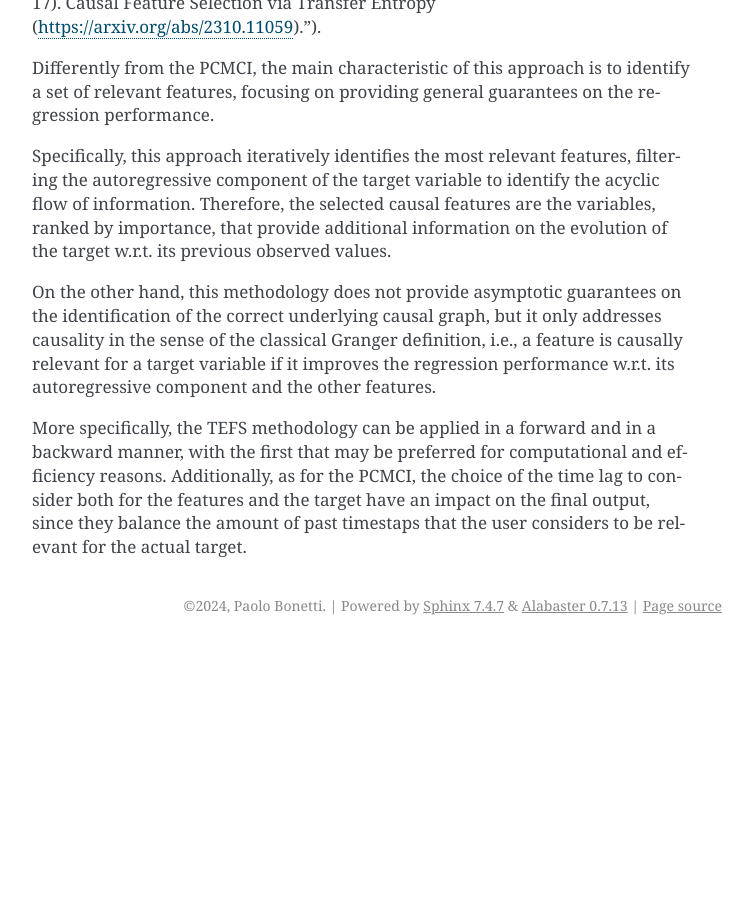
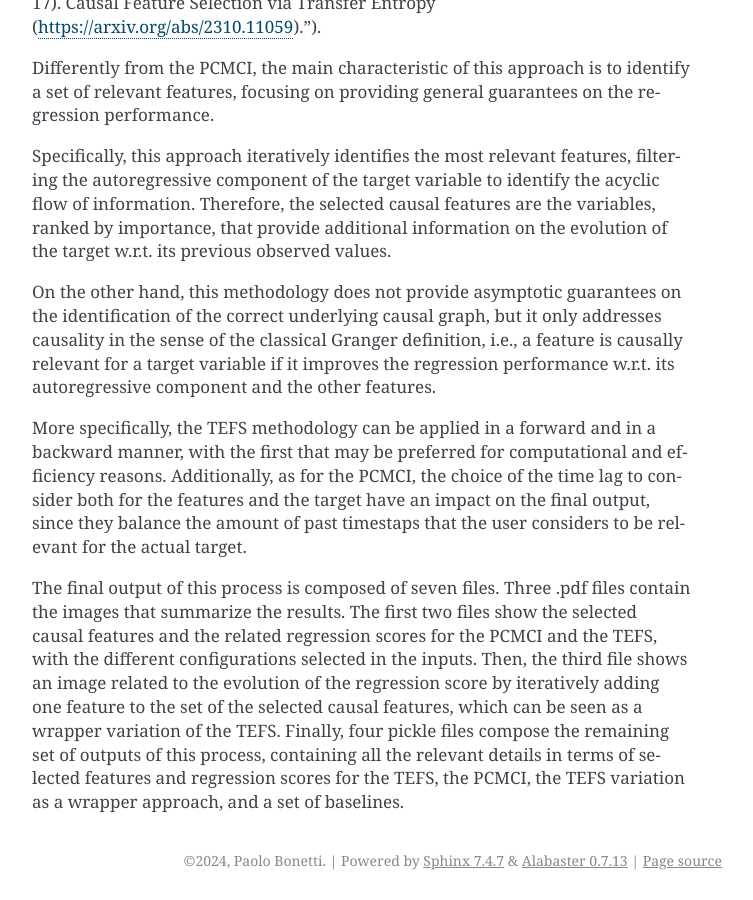
Before and after one commit to climateintelligence/hawk, a Sphinx documentation site: the page built from docs/source/service.rst, in a window 1280 px wide and 900 px high, scrolled down 1277 px. Shown: the whole window, without its empty margins (388-1141 px from the left). Built offline with Sphinx 7.4.7, drawn with Linux system fonts in a browser that asks for light colours; pages that are not in the unit, such as notebooks, are missing from menus; before the commit the page ends 1922 px from its top, so only the background shows below that.

Commit message:
Update service.rst

```diff
--- a/docs/source/service.rst
+++ b/docs/source/service.rst
@@ -41,3 +41,5 @@ Specifically, this approach iteratively identifies the most relevant features, f
 On the other hand, this methodology does not provide asymptotic guarantees on the identification of the correct underlying causal graph, but it only addresses causality in the sense of the classical Granger definition, i.e., a feature is causally relevant for a target variable if it improves the regression performance w.r.t. its autoregressive component and the other features.
 
 More specifically, the TEFS methodology can be applied in a forward and in a backward manner, with the first that may be preferred for computational and efficiency reasons. Additionally, as for the PCMCI, the choice of the time lag to consider both for the features and the target have an impact on the final output, since they balance the amount of past timestaps that the user considers to be relevant for the actual target.
+
+The final output of this process is composed of seven files. Three .pdf files contain the images that summarize the results. The first two files show the selected causal features and the related regression scores for the PCMCI and the TEFS, with the different configurations selected in the inputs. Then, the third file shows an image related to the evolution of the regression score by iteratively adding one feature to the set of the selected causal features, which can be seen as a wrapper variation of the TEFS. Finally, four pickle files compose the remaining set of outputs of this process, containing all the relevant details in terms of selected features and regression scores for the TEFS, the PCMCI, the TEFS variation as a wrapper approach, and a set of baselines.
```
